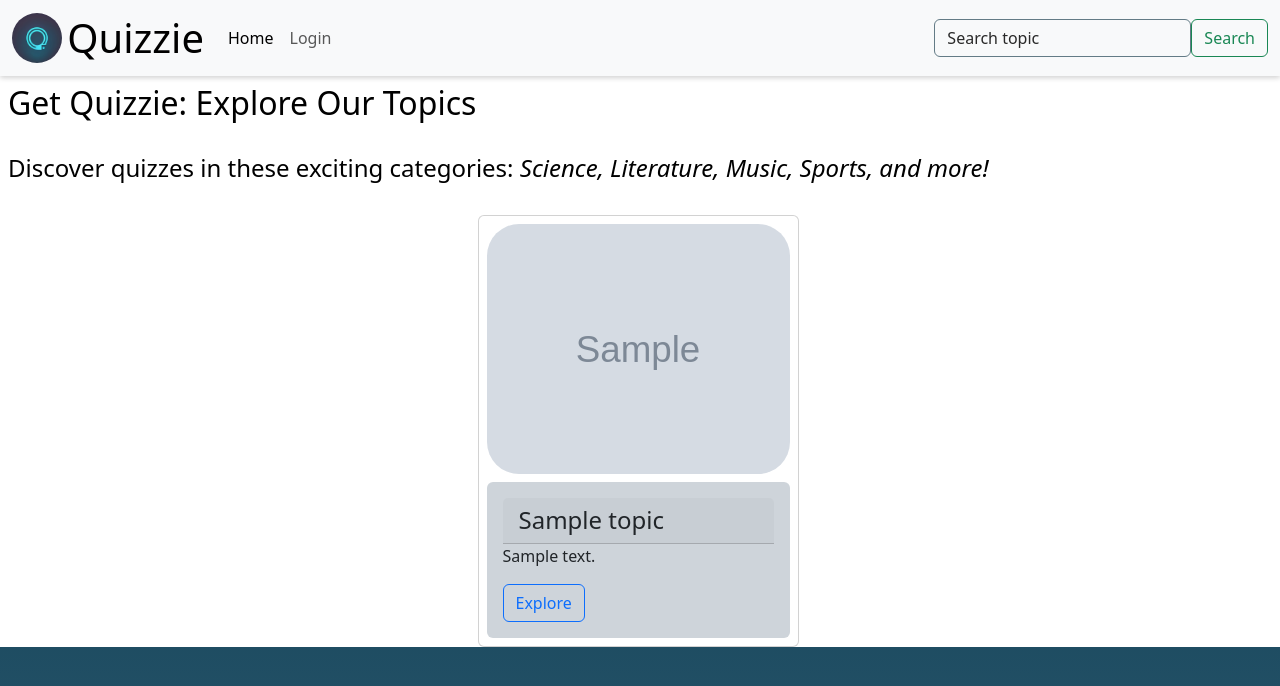
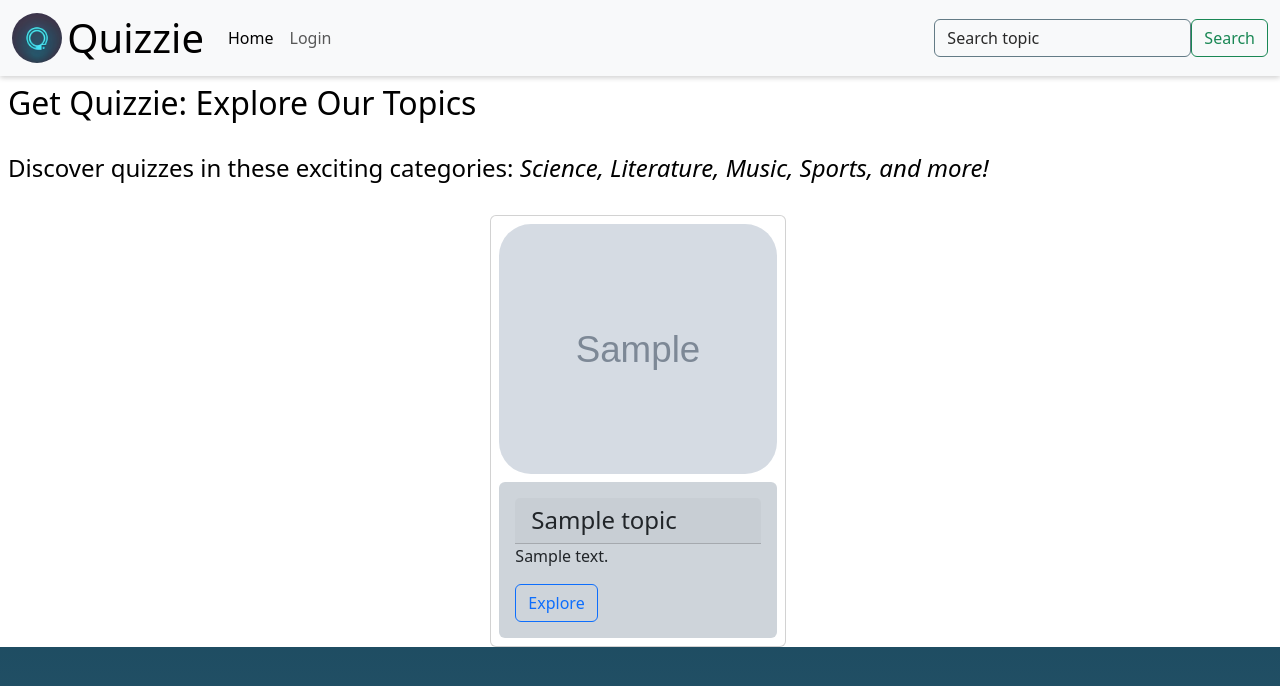
Before and after one commit to Kelly-Nesh/QuizWiz, a Django app: page /topics/ in a window 1280 px wide. Shown: the top 686 px of the page. Run offline with Django 3.2, Linux system fonts and the light colour scheme; tables that the repository leaves empty hold one stand-in row (values such as "Sample post"); grey boxes marked "Sample" are stand-in pictures.

```diff
--- a/Quiz/templates/Quiz/home.html
+++ b/Quiz/templates/Quiz/home.html
@@ -37,7 +37,9 @@
         aiming to create captivating quizzes, Quizzie ensures there’s always
         something new to learn.
       </p>
-      <div><a class="btn btn-primary" href="/topics">Explore &rarr;</a></div>
+      <div>
+        <a class="btn btn-primary" href="{% url 'topics' %}">Explore &rarr;</a>
+      </div>
     </div>
     <div class="col-4">
       <img
--- a/static/css/styles.css
+++ b/static/css/styles.css
@@ -57,3 +57,19 @@ span.v-line {
   border-radius: 10px;
   margin-right: 5px;
 }
+div.topic.col-6 {
+  flex: 0 0 auto;
+  width: 48%;
+}
+@media (min-width: 768px) {
+  div.topic.col-md-4 {
+    flex: 0 0 auto;
+    width: 32%;
+  }
+}
+@media (min-width: 992px) {
+  div.topic.col-lg-3 {
+    flex: 0 0 auto;
+    width: 23%;
+  }
+}
```
